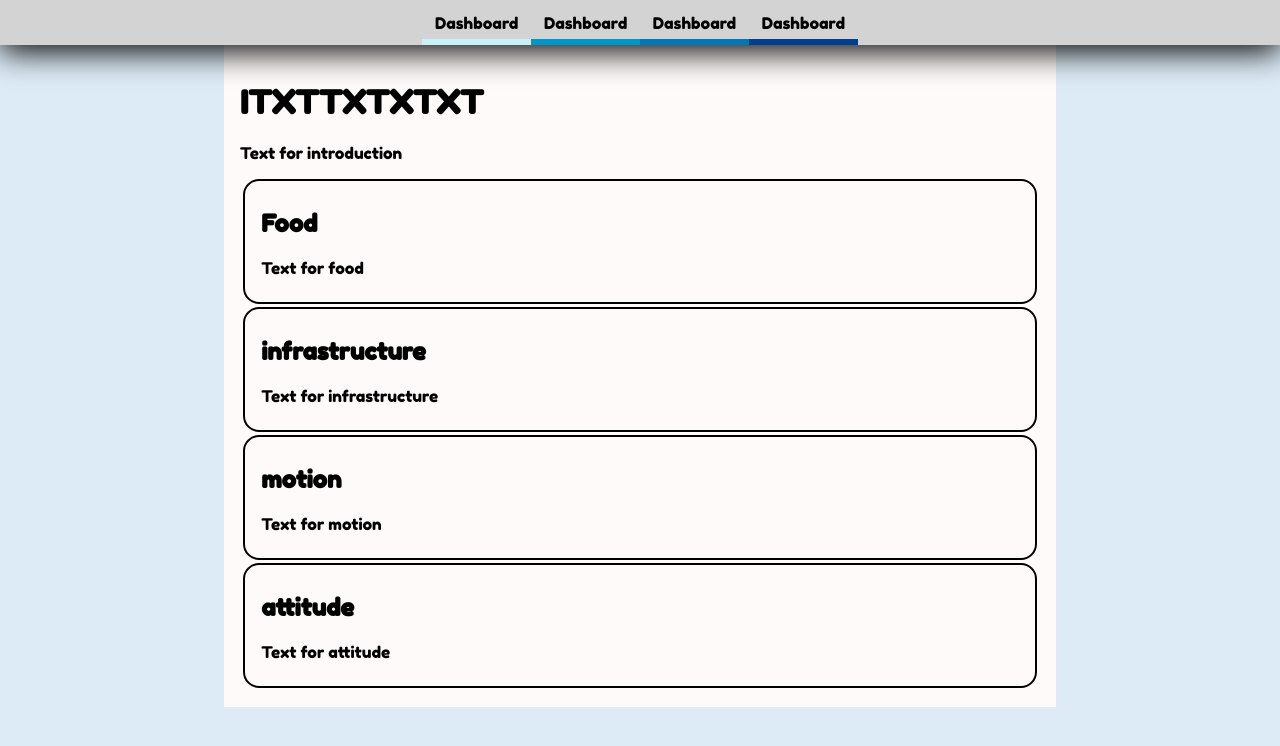
After one commit to Ebassani/Design-factory-project, a Flask app: page /introduction in a window 1280 px wide. The commit adds this page. Shown: the top 746 px of the page. Run offline with Flask 2, Linux system fonts and the light colour scheme.

Commit message:
Start of introduction page changing code from dashboard.css to common.css

```diff
--- a/app.py
+++ b/app.py
@@ -30,6 +30,10 @@ def load_user(user_id):
 def index():  # put application's code here
     return render_template('index.html')
 
+
+@app.route('/introduction')
+def introduction():
+    return render_template('introduction.html')
 
 @app.route('/create')
 def generate_db():
@@ -95,6 +99,7 @@ def new_school():
     create_school_account(email, name, password, city,num_student)
     return "worked"
 
+
 @app.route('/test')
 @login_required
 def test():
--- a/static/css/common.css
+++ b/static/css/common.css
@@ -9,10 +9,18 @@ body {
     margin: 0;
 }
 
+.content {
+    margin: auto;
+    max-width: 800px;
+    min-width: 300px;
+    background-color: snow;
+    padding: 1rem;
+}
+
 .menu {
     position: sticky;
     align-items: center;
-  justify-content: center;
+    justify-content: center;
     top: 0;
     display: flex;
     width: 100%;
--- /dev/null
+++ b/static/css/introduction.css
@@ -0,0 +1,33 @@
+.content__card {
+  position: relative;
+  border: 2px solid black;
+  margin: 0.2rem;
+  padding: 0.5rem 1em;
+  border-radius: 1rem;
+}
+
+.content__card__title {
+  position: relative;
+}
+
+.subtitle:before {
+  position: absolute;
+  left: 0;
+  top: 1rem;
+  content: "";
+  display: block;
+  width: 0;
+  height: 1rem;
+  transform: skew(-15deg);
+  background: rgba(106, 167, 245, 0.4);
+  background-size: 5rem 1rem;
+  transition: width 0.3s ease 0s, left 0.3s ease 0s;
+}
+
+.content__card:hover .subtitle::before {
+  width:4rem;
+}
+
+.content__card:hover {
+  box-shadow: 0 0.2rem 1rem;
+}
--- /dev/null
+++ b/templates/introduction.html
@@ -0,0 +1,48 @@
+<!DOCTYPE html>
+<html lang="en">
+<head>
+    <meta charset="UTF-8">
+
+    <link rel="stylesheet" href="{{ url_for('static', filename= 'css/common.css') }}">
+    <link rel="stylesheet" href="{{ url_for('static', filename= 'css/introduction.css') }}">
+    <title>Introduction</title>
+</head>
+<body>
+
+{% include 'menu.html' %}
+
+<div class="content">
+    <div class="content__title">
+        <h1>ITXTTXTXTXT</h1>
+        <p class="paragraph">Text for introduction</p>
+    </div>
+
+    <div class="content__card">
+        <div class="content__card__title">
+            <h2 class="subtitle">Food</h2>
+        </div>
+        <p class="paragraph">Text for food</p>
+    </div>
+    <div class="content__card">
+        <div class="content__card__title">
+            <h2 class="subtitle">infrastructure</h2>
+        </div>
+        <p class="paragraph">Text for infrastructure</p>
+    </div>
+    <div class="content__card">
+        <div class="content__card__title">
+            <h2 class="subtitle">motion</h2>
+        </div>
+        <p class="paragraph">Text for motion</p>
+    </div>
+    <div class="content__card">
+        <div class="content__card__title">
+            <h2 class="subtitle">attitude</h2>
+        </div>
+        <p class="paragraph">Text for attitude</p>
+    </div>
+
+</div>
+
+</body>
+</html>
```
Also changed, not shown: static/css/dashboard.css (+0 -8 lines).
